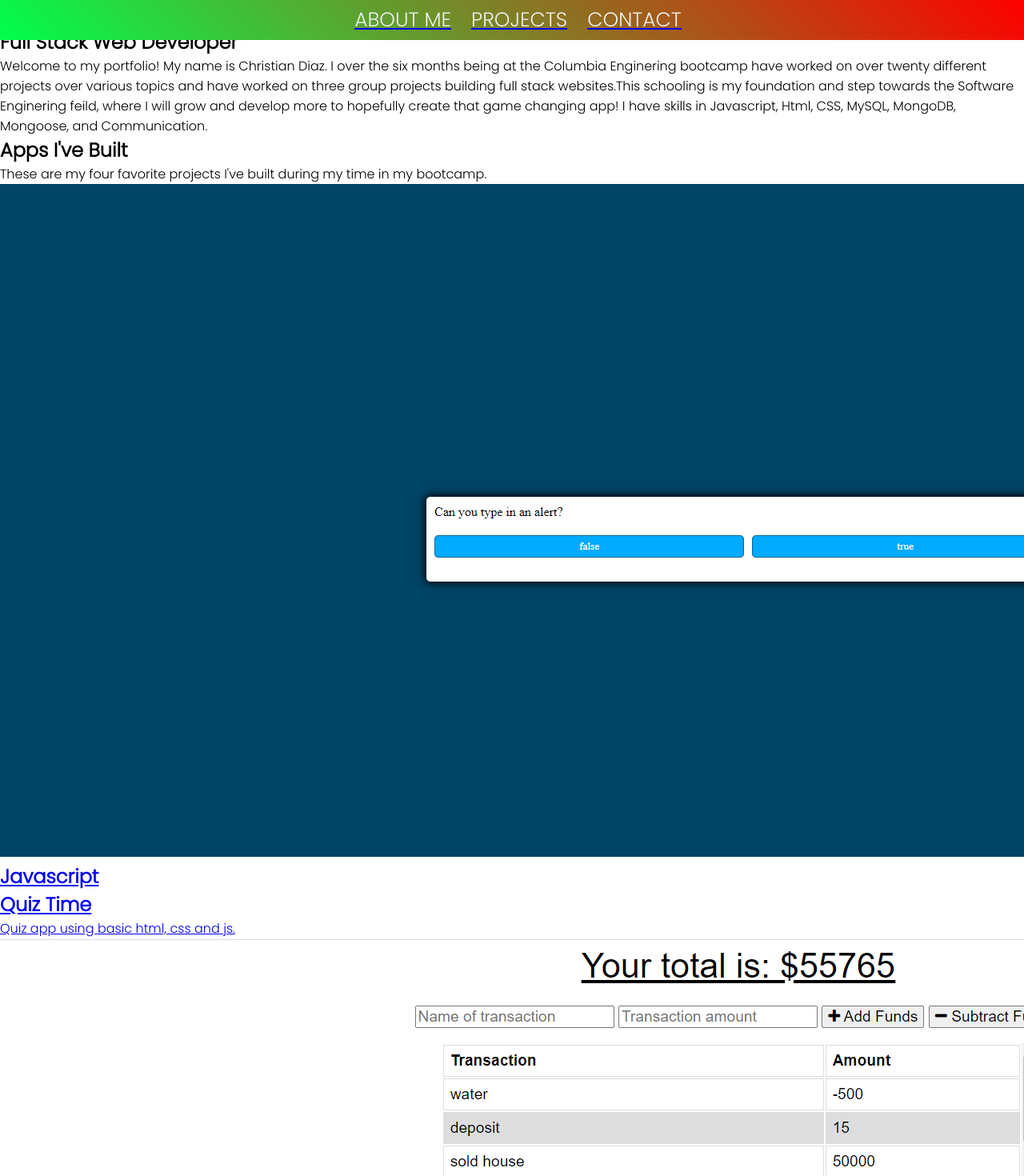
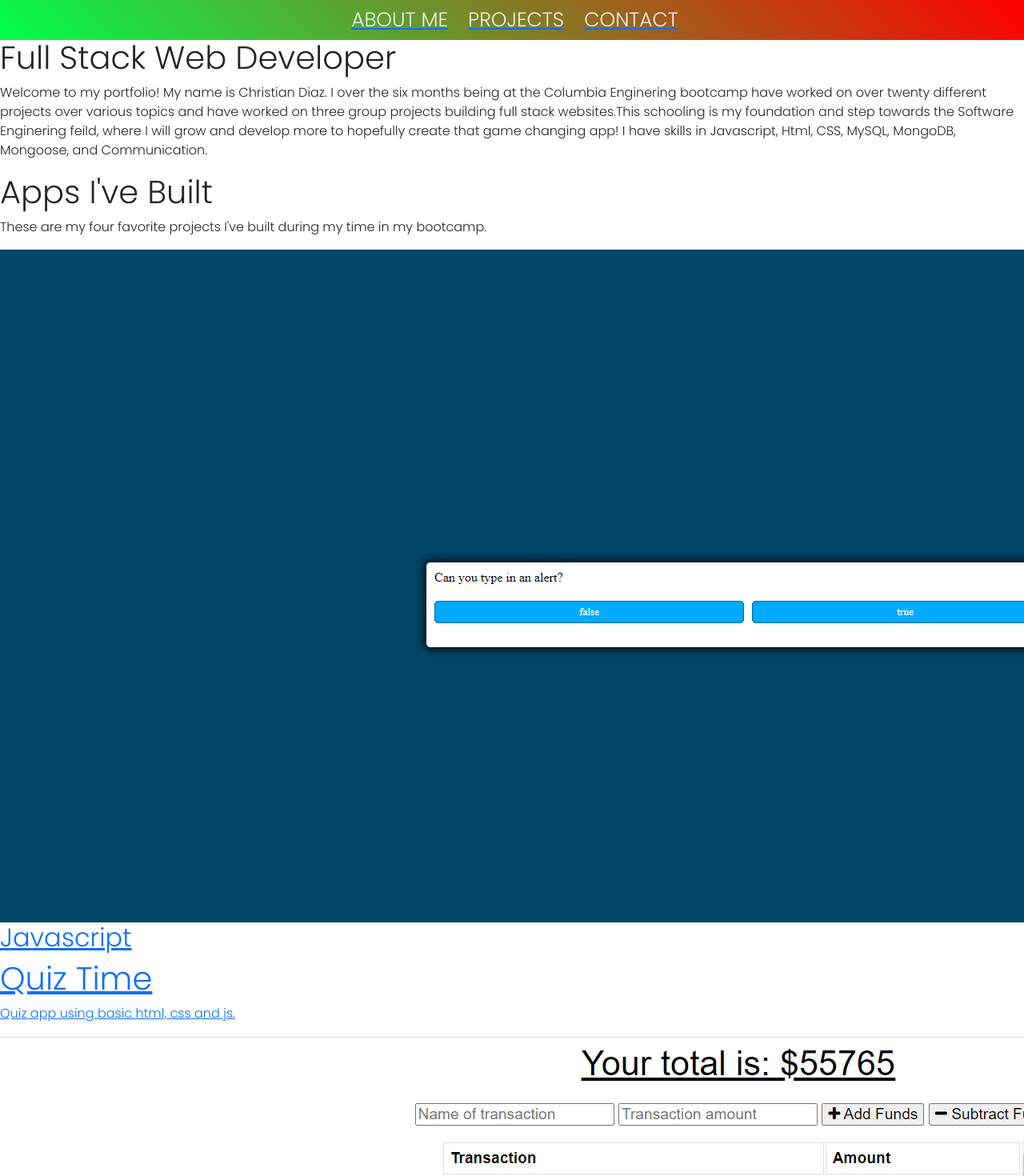
Before and after one commit to Christian55diaz/sum1say-ReacT, a React (Create React App) app: page / in a window 1280 px wide. Shown: the top 1470 px of the page at 80% size. Built offline with nearby package versions, Linux system fonts and the light colour scheme.

Commit message:
added class names for work

```diff
--- a/package.json
+++ b/package.json
@@ -6,6 +6,7 @@
     "@testing-library/jest-dom": "^5.16.2",
     "@testing-library/react": "^12.1.3",
     "@testing-library/user-event": "^13.5.0",
+    "bootstrap": "^5.1.3",
     "react": "^17.0.2",
     "react-bootstrap": "^2.2.1",
     "react-dom": "^17.0.2",
@@ -35,7 +36,5 @@
       "last 1 firefox version",
       "last 1 safari version"
     ]
-  },
-  "devDependencies": {
   }
 }
--- a/src/App.js
+++ b/src/App.js
@@ -4,7 +4,7 @@ import Navbar from "./components/navbar/navbar";
 // import Footer from "./components/footer/footer";
 import Me from "./components/pages/me/me";
 import Work from "./components/pages/work/work";
-import Contact from "./components/pages/contact/contact";
+// import Contact from "./components/pages/contact/contact";
 
 export default function App() {
   return (
--- a/src/components/pages/me/me.css
+++ b/src/components/pages/me/me.css
@@ -1,8 +1,8 @@
- /* .me-title {
+ .me-title {
     text-align: center;
     font-size: var(--font-size-500);
     color: var(--text-color);
     font-weight: 800;
     margin-top: 1rem;
     margin-bottom: 1rem;
- } */
+ }
--- a/src/components/pages/me/me.js
+++ b/src/components/pages/me/me.js
@@ -6,10 +6,10 @@ import React from "react";
 export default function Me() {
     return(
         //adding css into the js file instead of using a css file
-        <section id="about">
+        <section id="Me">
             <div className=""></div>
             <div className=""></div>
-            <h1 className="">
+            <h1 className="title">
                 Welcome, I'm Christian.
                 {/* we put a break so there is room for this statement */}
                 <br className="" /> Full Stack Web Developer
--- a/src/components/pages/work/work.js
+++ b/src/components/pages/work/work.js
@@ -5,46 +5,40 @@ import { projects } from "./workData";
 export default function Projects() {
     return (
         // bringing in css again so that i do no have to make a seperate file
-        <section id="projects" className="">
-        <div className="">
-        <div className="">
+        <section id="Work" className="intro-app">
           <h1 className="">
               Apps I've Built
               </h1>
               <p className="">
            These are my four favorite projects I've built during my time in my bootcamp.
           </p>
-        </div>
         {/* here we are setting up in a way like a partials so that way I can import my projects from another file so that way it leaves me with a cleaner looking work.js file */}
-        <div className="">
+        <div className="project-section">
           {projects.map((project) => (
             <a
               href={project.link}
-              key={project.image}
-              className="">
-              <div className=""></div>
+              key={project.image} >
               {/* then we grab a specific picture */}
               <img
                   alt="gallery"
-                  className=""
+                  className="work-img"
                   src={project.image}
                 />
-                <div className="">
-                  <h2 className="">
+                <div className="proj-stuff">
+                  <h2 className="sub-title">
                       {/* if project has subtitle add it */}
                     {project.subtitle}
                   </h2>
                   {/* project title */}
-                  <h1 className="">
+                  <h1 className="proj-title">
                     {project.title}
                   </h1>
                   {/* project description */}
-                  <p className="">{project.description}</p>
+                  <p className="des-title">{project.description}</p>
                 </div>
             </a>
           ))}
         </div>
-      </div>
     </section>
   );
 }
--- a/src/index.css
+++ b/src/index.css
@@ -1,5 +1,6 @@
 /* for footer */
 html {
+    scroll-behavior: smooth;
     height: 100%;
   }
   * {
@@ -8,7 +9,3 @@ html {
     box-sizing: border-box;
     font-family: "LEAGUE SPARTAN", sans-serif;
   }
-  /* tailwind */
-@tailwind base;
-@tailwind components;
-@tailwind utilities;
--- a/src/index.js
+++ b/src/index.js
@@ -1,5 +1,6 @@
 import React from 'react';
 import ReactDOM from 'react-dom';
+import 'bootstrap/dist/css/bootstrap.css';
 import App from './App';
 
 ReactDOM.render(
```
Also changed, not shown: 2 other files (tests, documents, lock files or other folders).
